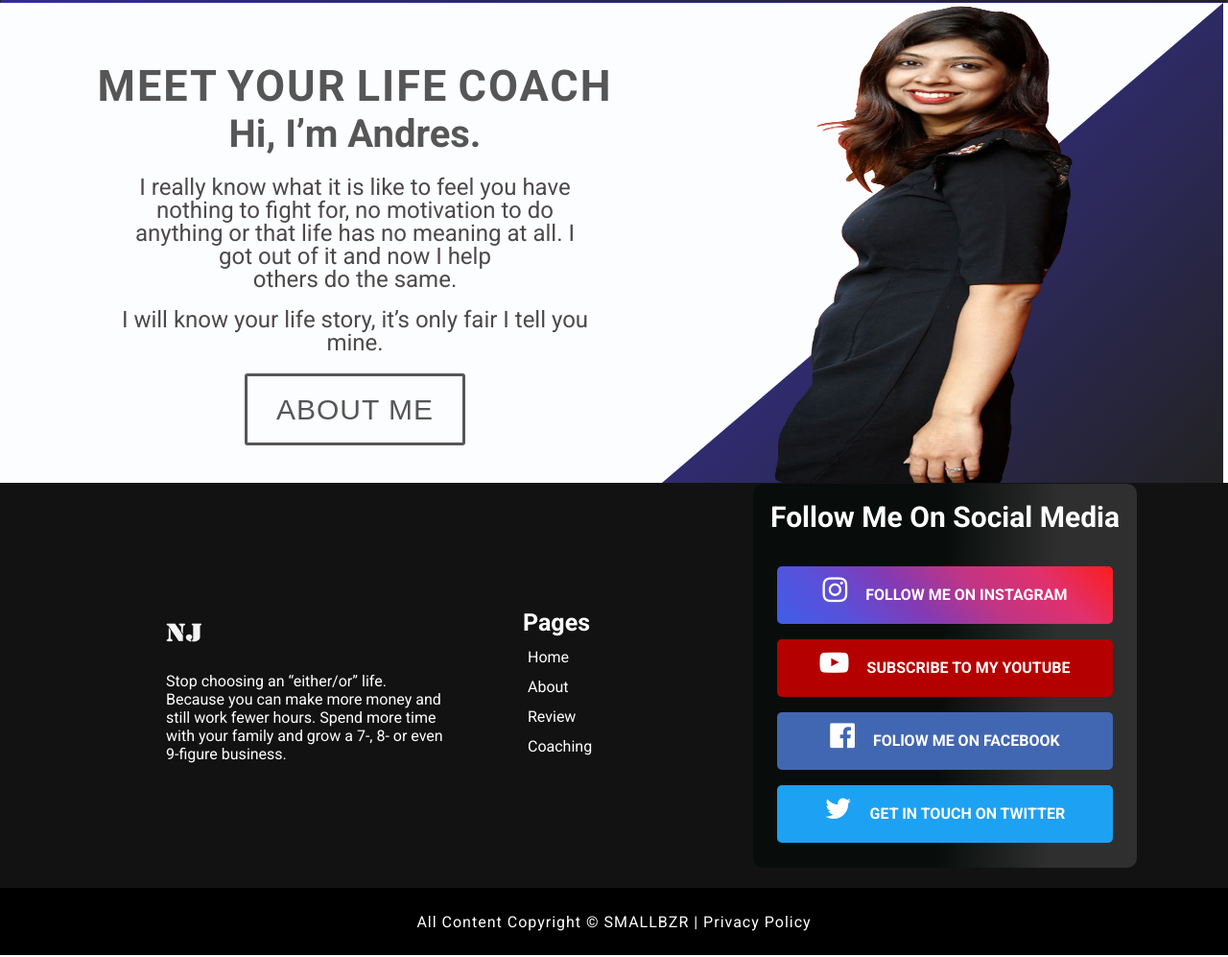
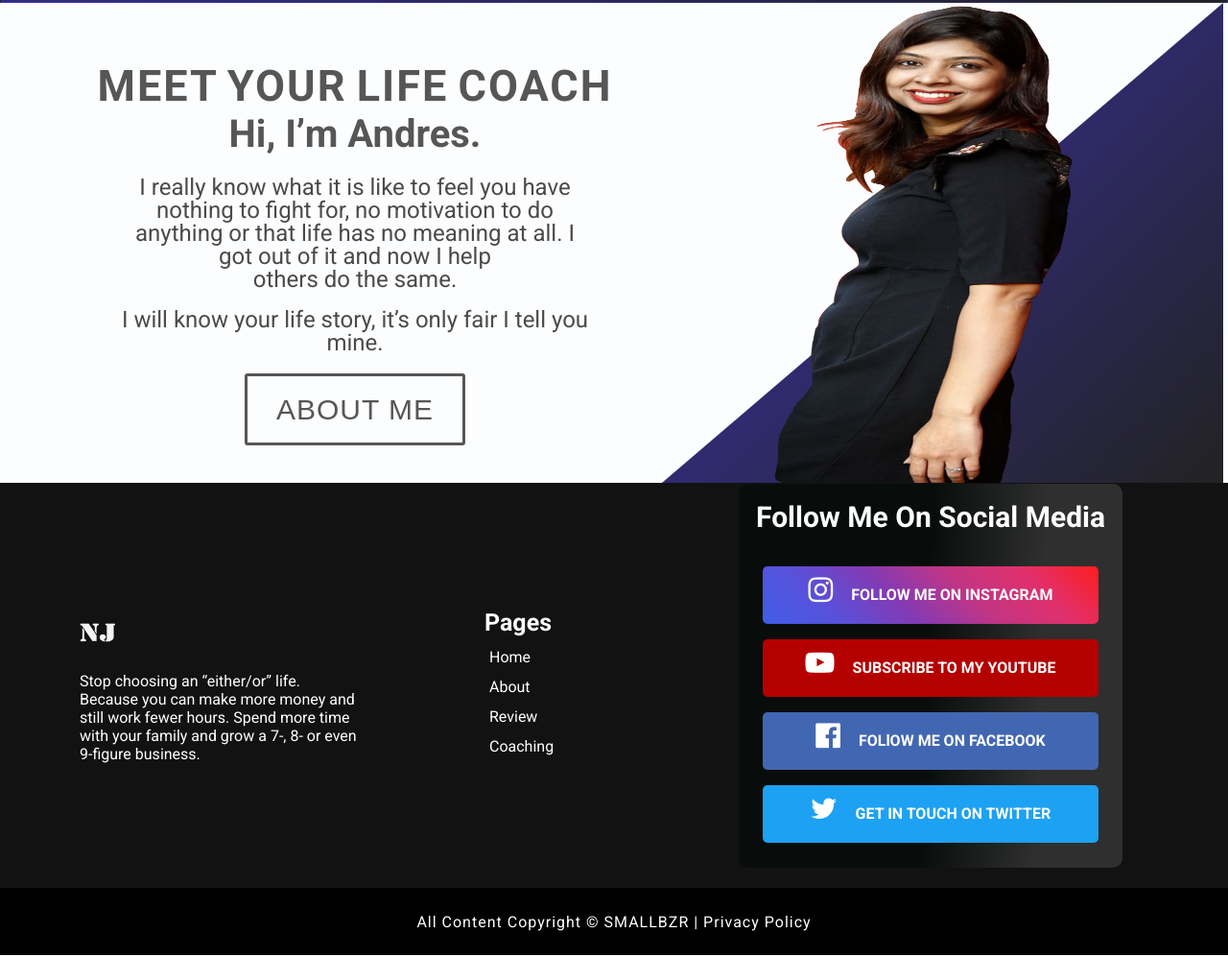
Before and after one commit to vishumax80/coach, a plain HTML site: page index.html in a window 1280 px wide. Shown: the part 1190-2187 px from the top of the page at 96% size. Drawn offline with Linux system fonts and the light colour scheme.

Commit message:
list modified

```diff
--- a/media-query.css
+++ b/media-query.css
@@ -39,6 +39,9 @@
     .col3-ftr.active {
         margin-right: 90px;
     }
+    .ftr-col3 .col-wrap {
+        /* width:100%; */
+    }
 
 }
 @media(max-width:1280px){
@@ -56,6 +59,10 @@
     .col3-ftr.active {
         margin-right: 90px;
     }
+    .ftr-col3 .col-wrap {
+        /* width:100%; */
+    }
+
 
 }
 @media(max-width:1200px){
--- a/style.css
+++ b/style.css
@@ -401,6 +401,7 @@ form.getsin::after {
    border:1px solid transparent;
    /* margin-top: 20px; */
   display: flex;
+  justify-content: space-between;
 }
 
 .ftr-col3{
@@ -436,11 +437,11 @@ form.getsin::after {
 
 .ftr-col3 .col-wrap{
 
-    width:600px;
+    width:700px;
    display: flex;
    justify-content: space-around;
    /* border: 1px solid white; */
-   margin-left: 130px;
+   /* margin-left: 130px; */
 }
 .ftr-col3 .one {
     /* margin-left:80px; */
```
